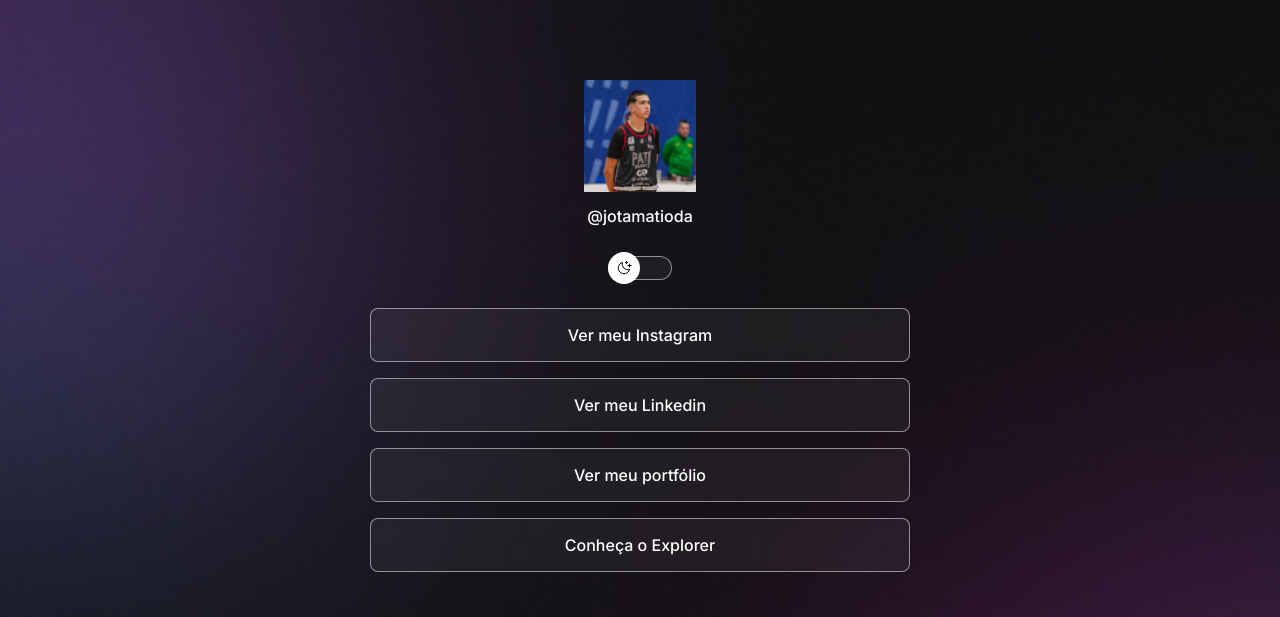
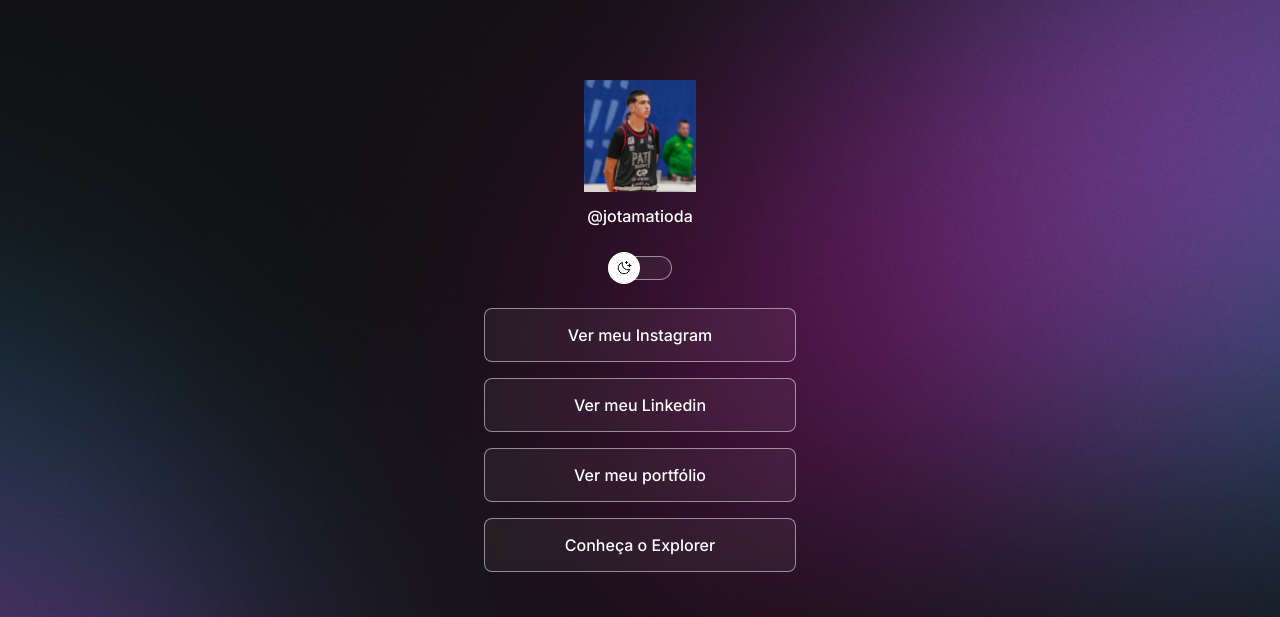
Before and after one commit to JotaMatioda/devlinks, a plain HTML site: page index.html in a window 1280 px wide. Shown: the top 617 px of the page. Drawn offline with nearby package versions, Linux system fonts and the light colour scheme.

Commit message:
Mudando background

```diff
--- a/style.css
+++ b/style.css
@@ -26,6 +26,7 @@
 
 body {
   background: var(--bg-url) no-repeat top center/cover;
+  height: 100vh;
 }
 
 body * {
@@ -33,9 +34,18 @@ body * {
   color: var(--text-color);
 }
 
+@media (min-width: 700px) {
+  :root {
+    --bg-url: url(./assets/bg-desktop.jpg);
+  }
+
+  .light {
+    --bg-url: url(./assets/bg-desktop-light.jpg);
+  }
+}
+
 #container {
-  width: 100%;
-  max-width: 588px;
+  width: 360px;
   margin: 56px auto 0px;
   padding: 0 24px;
 }
```
Also changed, not shown: assets/bg-desktop-light.jpg (added), assets/bg-desktop.jpg (added).
